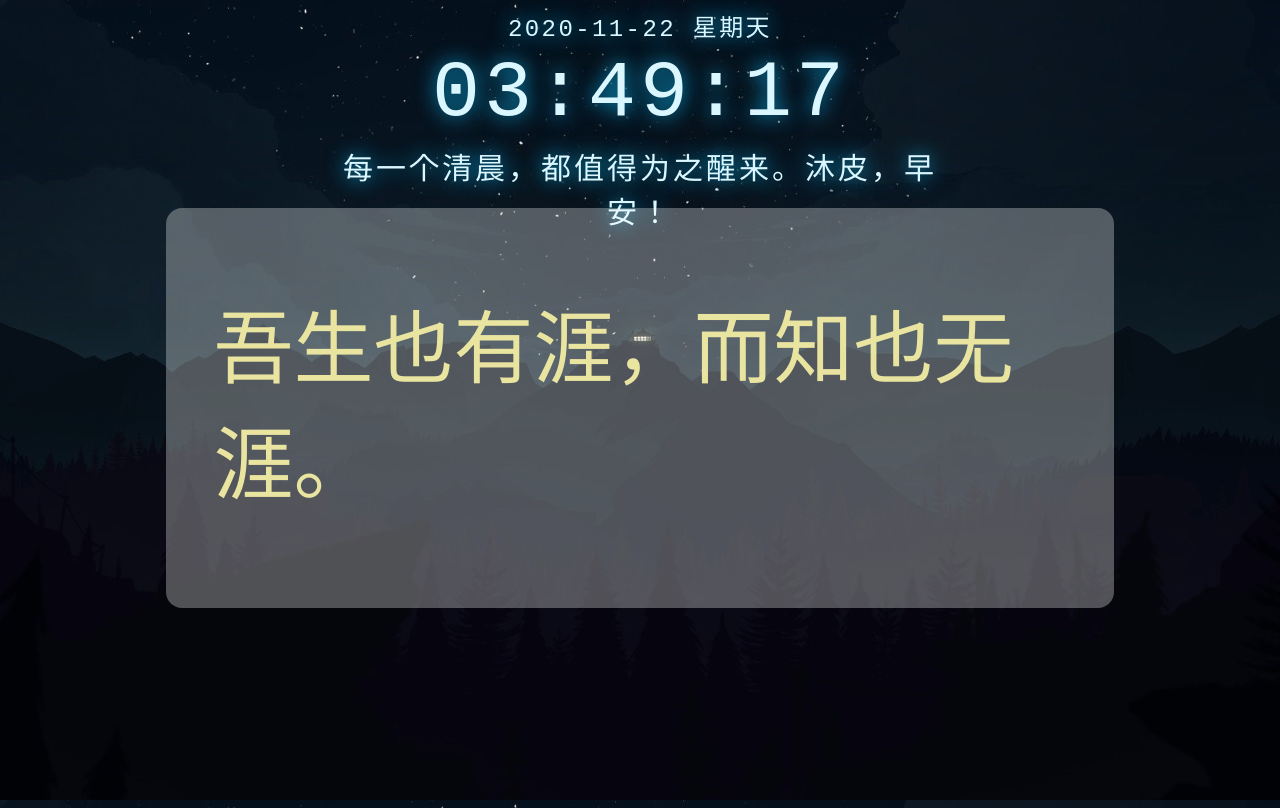
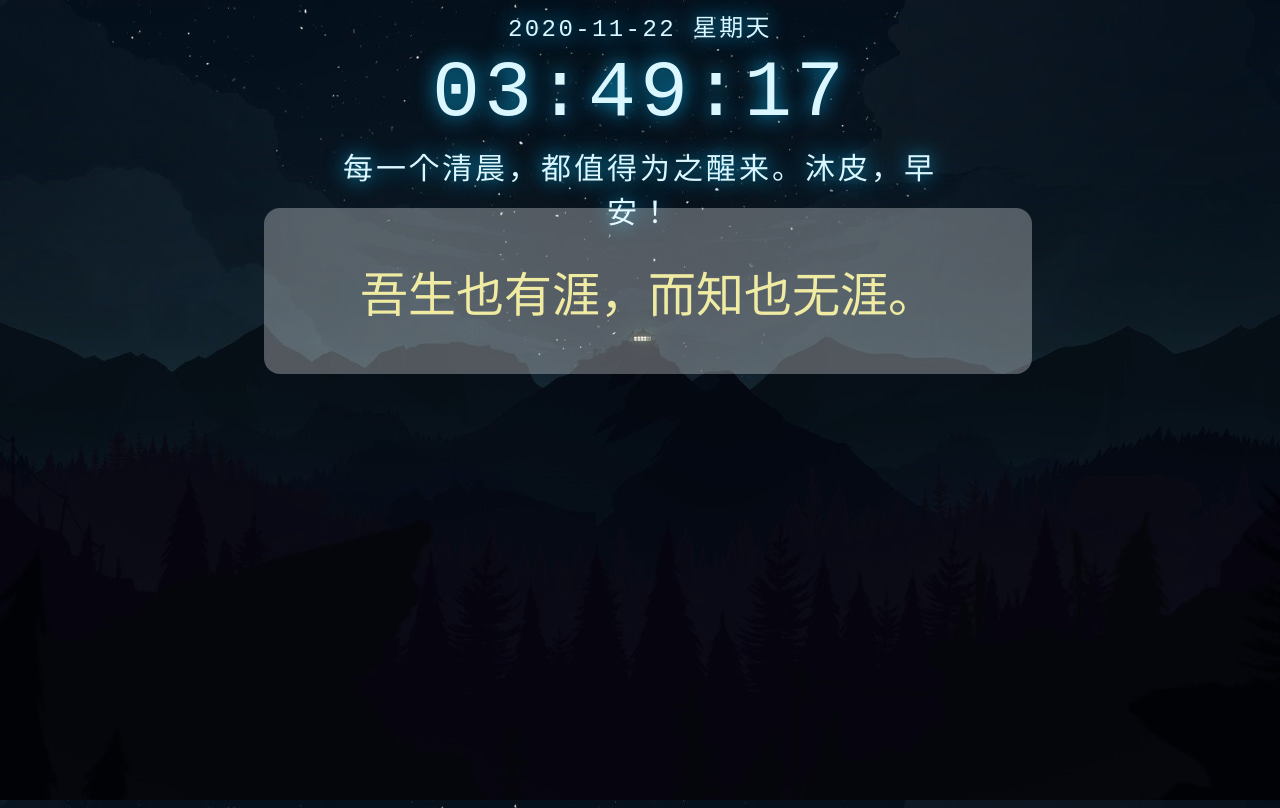
Before and after one commit to ueiyang/-quotes-generator, a plain HTML site: page index.html in a window 1280 px wide. Drawn offline with Linux system fonts and the light colour scheme.

Commit message:
div大小随文字变化

```diff
--- a/index.html
+++ b/index.html
@@ -1,5 +1,5 @@
 <!DOCTYPE html>
-<html style="height: 100%;">
+<html style="height: 100%;width: 100%">
 
 <head>
     <meta charset="utf-8">
@@ -42,24 +42,6 @@
     </style>
 
     <style>
-        @keyframes bottomFadeOut {
-            0% {
-                position: absolute;
-                bottom: -5rem;
-                opacity: 0;
-            }
-
-            75% {
-                position: absolute;
-                bottom: 25%;
-                opacity: 1;
-            }
-
-            100% {
-                opacity: 1;
-            }
-        }
-
         @keyframes fadeInOut {
             0% {
                 opacity: 0;
@@ -71,24 +53,24 @@
         }
 
         .quote {
-            font-size: 5rem;
-            position: absolute;
-            left: 5%;
-            bottom: 25%;
+            text-align: center;
+            margin: 3rem;
+            font-size: 3rem;
+            position: relative;
             opacity: 0;
             color: #F0EBA3;
-            animation-name: bottomFadeOut;
+            animation-name: fadeInOut;
             animation-delay: 0s;
-            animation-duration: 9s;
+            animation-duration: 5s;
             animation-fill-mode: forwards;
         }
 
 
         .animation-box {
-            width: 75%;
-            height: 50%;
+            width: 60%;
+            min-height: 20%;
+            overflow: hidden;
             margin: 0 auto;
-            overflow: hidden;
             position: relative;
             background-color: rgba(255, 255, 255, 0.3);
             top: 25%;
@@ -101,7 +83,8 @@
                                        background-repeat: no-repeat;
                                        background-attachment: fixed;
                                        background-size:cover;
-                                     height: 100%;">
+                                       height: 100%;
+                                       width: 100%">
     <script type="text/javascript" src="js/vue.min.js"></script>
     <div id="clock">
         <p class="date">{{ date }}</p>
@@ -109,7 +92,7 @@
         <p class="text">每一个清晨，都值得为之醒来。沐皮，早安！</p>
     </div>
     <section class="animation-box">
-        <div class="quote" >Final text, now I am done</div>
+        <div class="quote" ><p id="quote" style="display: inline-block;text-align: left;">Final text, now I am done</p></div>
     </section>
 </body>
 <script type="text/javascript" src="js/jquery.min.js"></script>
@@ -117,7 +100,7 @@
 <script >
     window.onload = function () {
         var quote = quotes[Math.floor(Math.random()*quotes.length)];
-        $('.quote').text(quote);
+        $('#quote').text(quote);
     }
 </script>
 <script>
```
